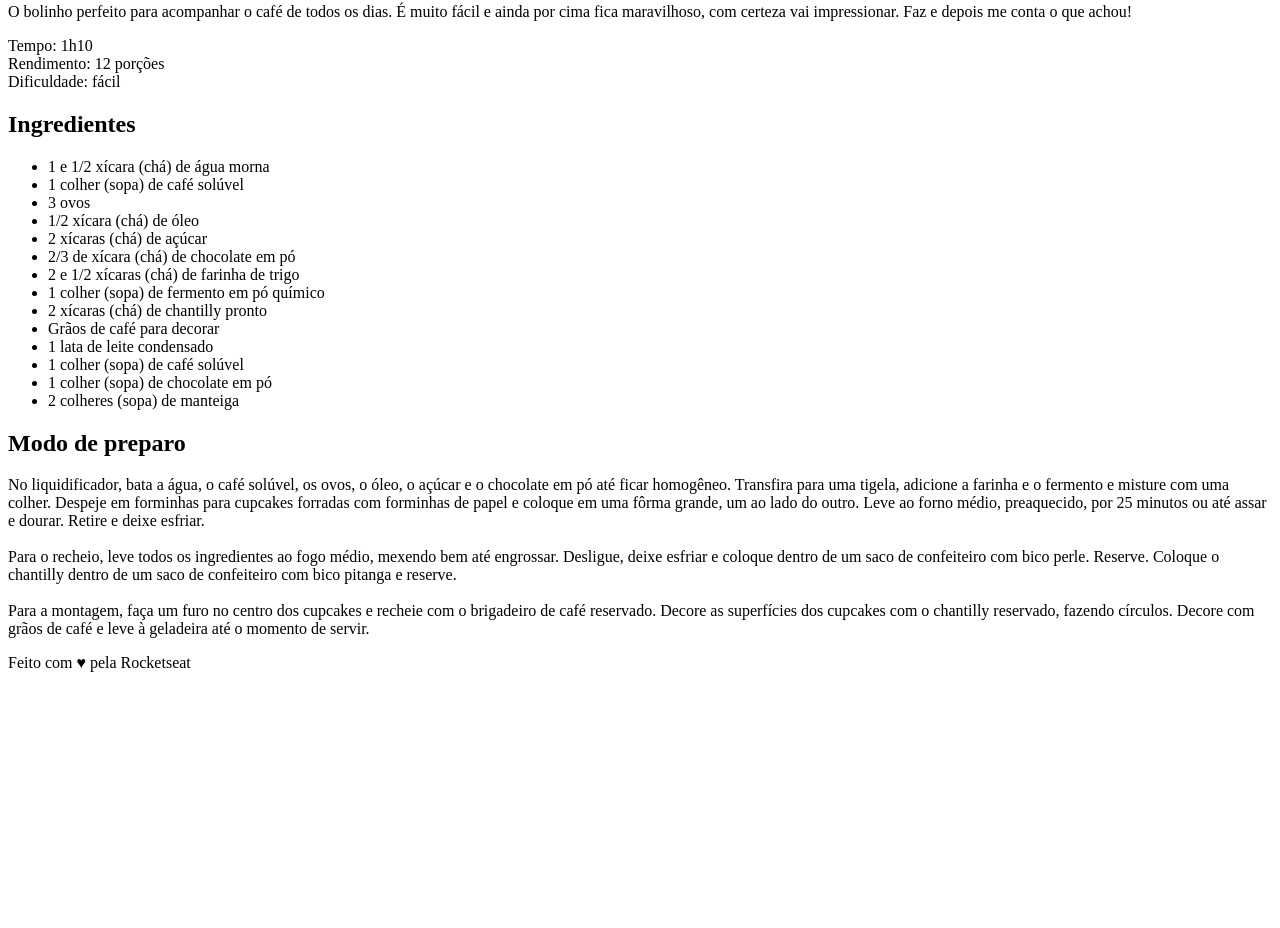
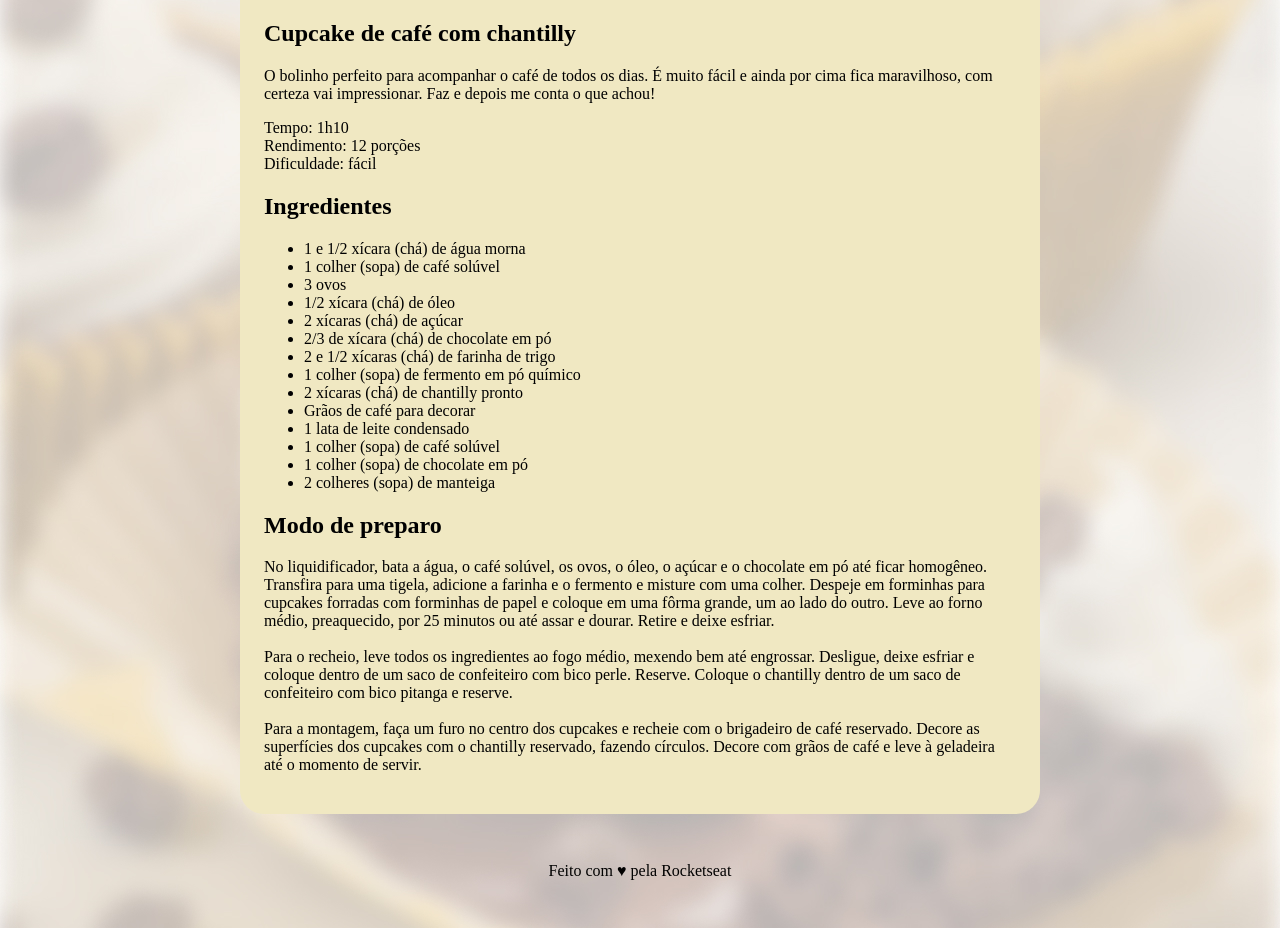
Before and after one commit to willgordo/Projeto---P-gina-de-Receita, a plain HTML site: page index.html in a window 1280 px wide. Shown: the part 476-1404 px from the top of the page. Before the commit the page ends 1156 px from the top, so only its background shows below. Drawn offline with Linux system fonts and the light colour scheme.

Commit message:
imagem de fundo, estilo page

```diff
--- a/style.css
+++ b/style.css
@@ -1,3 +1,22 @@
+body {
+  background-image: url(assets/bg-image.jpg);
+  background-size: cover;
+}
+
+#page {
+  box-sizing: border-box;
+  width: 800px;
+  padding: 24px;
+  background-color: #F0E8C2;
+  border-radius: 24px;
+  margin: 48px auto;
+}
+
 img {
   border-radius: 16px;
 }
+
+footer {
+  text-align: center;
+  padding-bottom: 40px;
+}
```
Also changed, not shown: index.html (+1 -2 lines).
